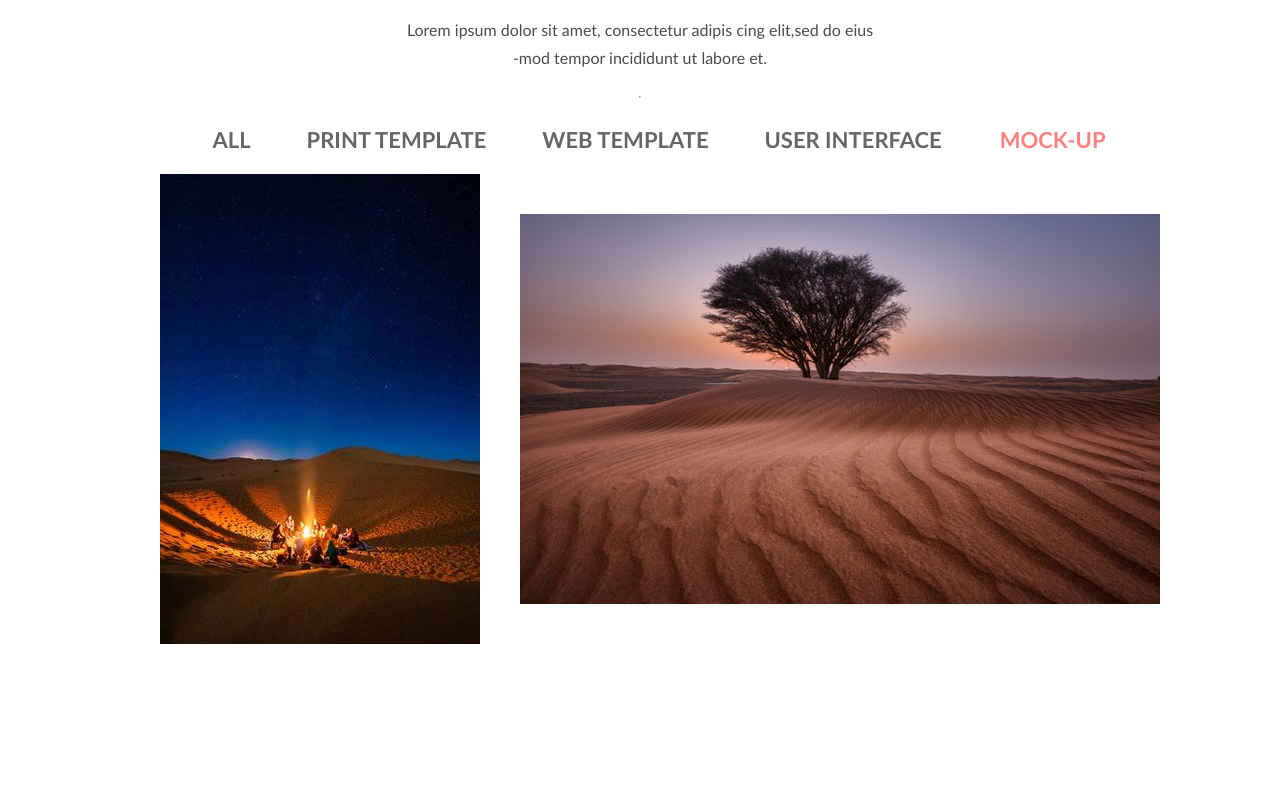
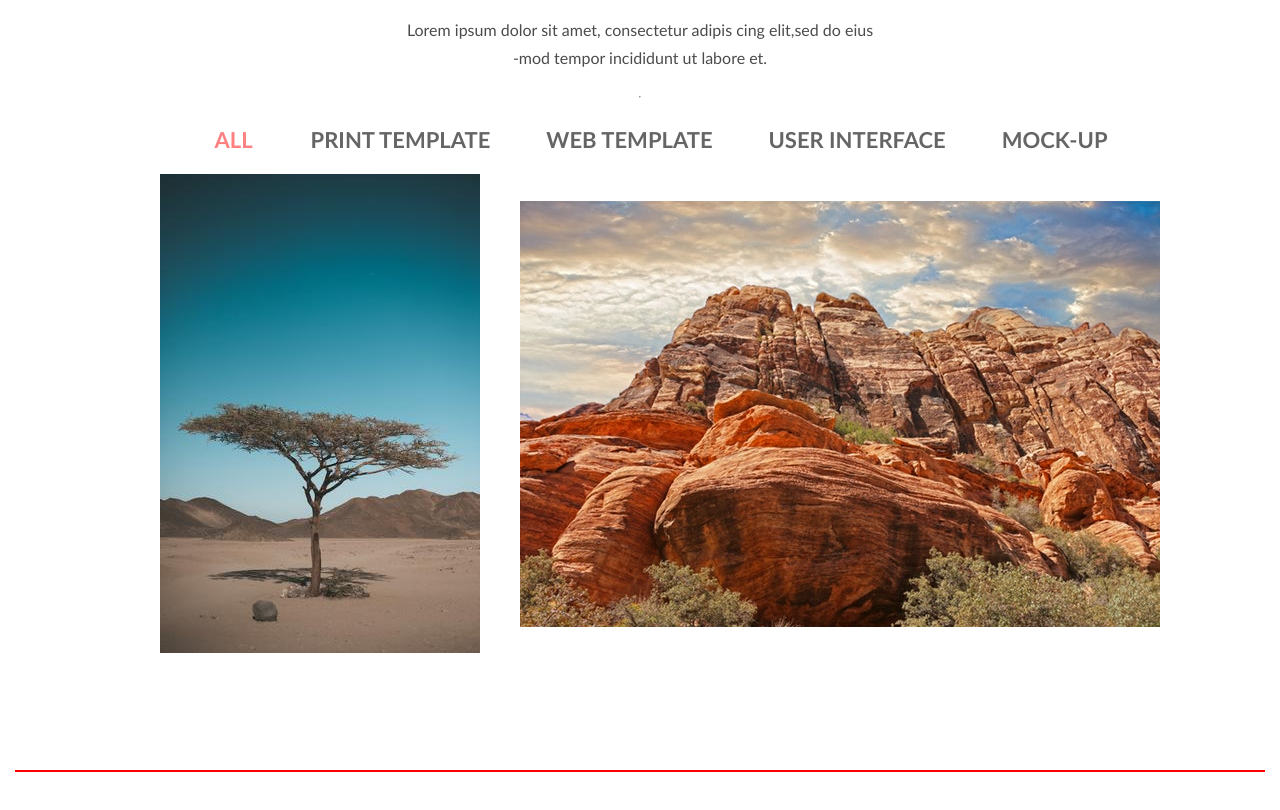
Before and after one commit to Chernikovmax/5th-template, a website built with webpack: page src/index.html in a window 1280 px wide. Shown: the part 1400-2210 px from the top of the page. After the commit the page ends 2172 px from the top, so only its background shows below. Built offline with nearby package versions, Linux system fonts and the light colour scheme.

Commit message:
minor bugfix for Feature product's gallery.

```diff
--- a/src/scripts/feature-products-slider.js
+++ b/src/scripts/feature-products-slider.js
@@ -1,17 +1,18 @@
 const first = document.querySelector('[data-type="1st-feature-product"]');
-first.addEventListener("click", showFeatureProduct(0));
+first.addEventListener("click", () => showFeatureProduct(0));
 
 const second = document.querySelector('[data-type="2nd-feature-product"]');
-second.addEventListener("click", showFeatureProduct(1));
+second.addEventListener("click", () =>showFeatureProduct(1));
 
 const third = document.querySelector('[data-type="3rd-feature-product"]');
-third.addEventListener("click", showFeatureProduct(2));
+third.addEventListener("click", () =>showFeatureProduct(2));
+
 
 const fourth = document.querySelector('[data-type="4th-feature-product"]');
-fourth.addEventListener("click", showFeatureProduct(3));
+fourth.addEventListener("click", () =>showFeatureProduct(3));
 
 const fifth = document.querySelector('[data-type="5th-feature-product"]');
-fifth.addEventListener("click", showFeatureProduct(4));
+fifth.addEventListener("click", () =>showFeatureProduct(4));
 
 function showFeatureProduct(index) {
   const products = document.getElementsByClassName('feature-products__slide');
--- a/src/styles/homapage-body-main.css
+++ b/src/styles/homapage-body-main.css
@@ -68,7 +68,7 @@
 /* Feature products - section */
 
 .feature-products {
-  height: 1158px;
+  height: 850px;
   border-bottom: 2px solid red;
 }
 
```
